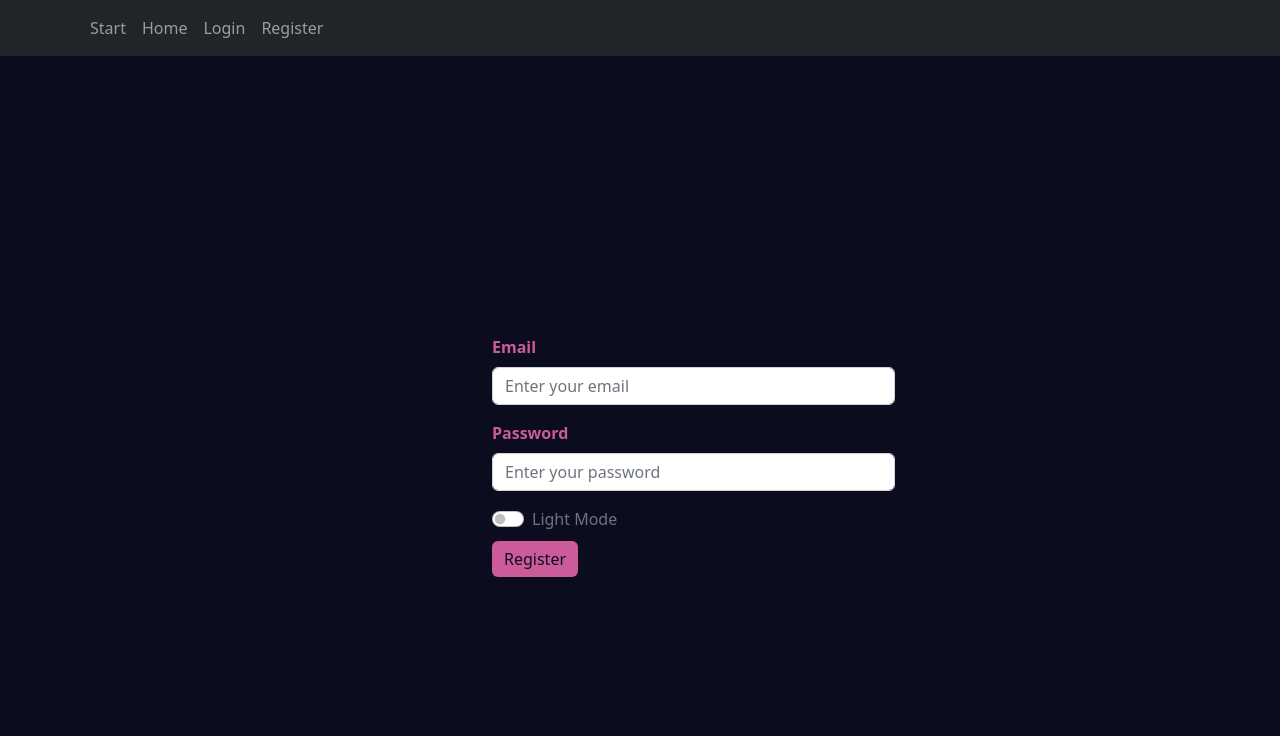
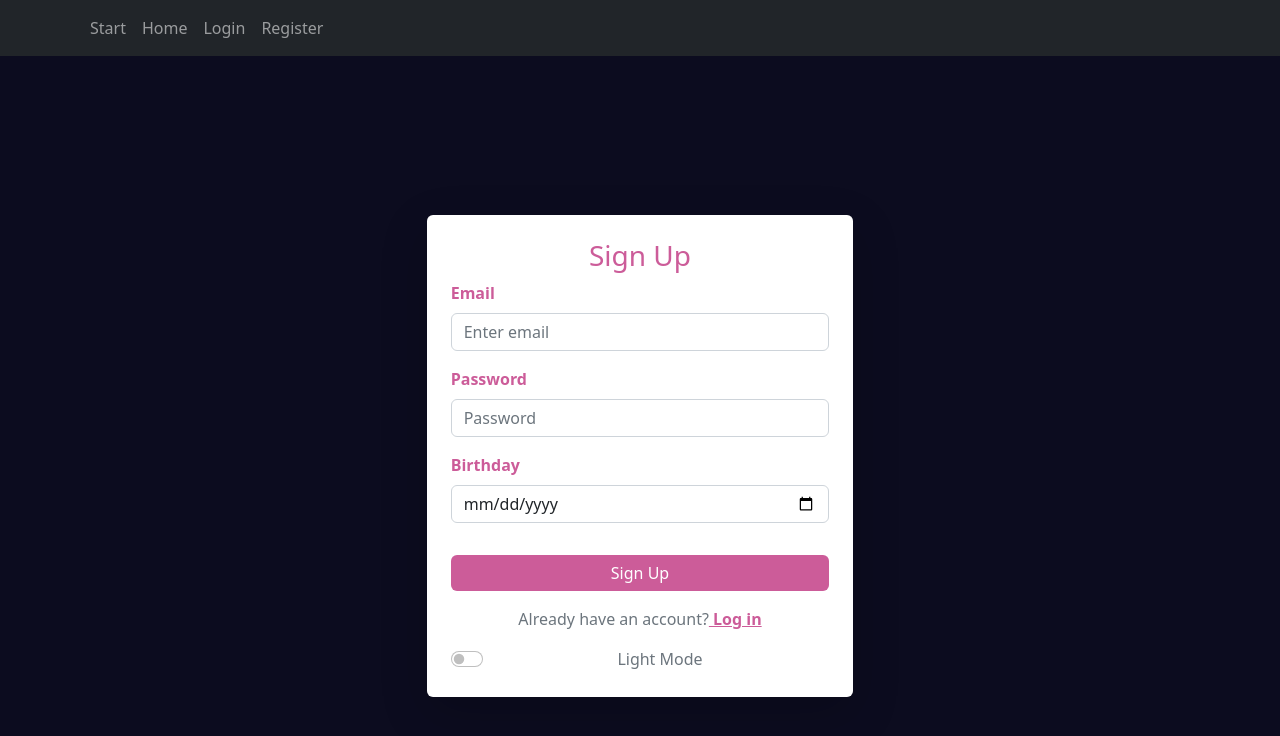
Before and after one commit to lindsey6214/MBTA-Social, a React (Create React App) app in the folder frontend/: page /signup in a window 1280 px wide. Shown: the top 736 px of the page. Built offline with nearby package versions, Linux system fonts and the light colour scheme.

Commit message:
Change login

```diff
--- a/frontend/src/components/pages/loginPage.js
+++ b/frontend/src/components/pages/loginPage.js
@@ -11,7 +11,7 @@ const url = `${process.env.REACT_APP_BACKEND_SERVER_URI}/user/login`;
 
 const Login = () => {
   const [user, setUser] = useState(null);
-  const [data, setData] = useState({ username: "", password: "" });
+  const [data, setData] = useState({ email: "", password: "" }); // Changed username → email
   const [error, setError] = useState("");
   const [lightMode, setLightMode] = useState(false);
   const navigate = useNavigate();
@@ -49,8 +49,8 @@ const Login = () => {
         <h3 className="text-center" style={{ color: PRIMARY_COLOR }}>Login</h3>
         <Form onSubmit={handleSubmit}>
           <Form.Group className="mb-3">
-            <Form.Label style={{ fontWeight: "bold", color: PRIMARY_COLOR }}>Username</Form.Label>
-            <Form.Control type="text" name="username" onChange={handleChange} placeholder="Enter username" required />
+            <Form.Label style={{ fontWeight: "bold", color: PRIMARY_COLOR }}>Email</Form.Label>
+            <Form.Control type="email" name="email" onChange={handleChange} placeholder="Enter email" required />
           </Form.Group>
           <Form.Group className="mb-3">
             <Form.Label style={{ fontWeight: "bold", color: PRIMARY_COLOR }}>Password</Form.Label>
--- a/frontend/src/components/pages/registerPage.js
+++ b/frontend/src/components/pages/registerPage.js
@@ -1,125 +1,66 @@
-import React, { useState, useEffect } from "react";
-import { useNavigate } from "react-router-dom";
+import React, { useState } from "react";
+import { useNavigate, Link } from "react-router-dom";
 import axios from "axios";
 import Button from "react-bootstrap/Button";
 import Form from "react-bootstrap/Form";
 
 const PRIMARY_COLOR = "#cc5c99";
 const SECONDARY_COLOR = "#0c0c1f";
-const url = `${process.env.REACT_APP_BACKEND_SERVER_URI}/user/signup`;
+const url = `${process.env.REACT_APP_BACKEND_SERVER_URI}/user/register`;
 
 const Register = () => {
-  const [data, setData] = useState({ email: "", password: "" });
+  const [data, setData] = useState({ email: "", password: "", birthday: "" });
   const [error, setError] = useState("");
+  const [lightMode, setLightMode] = useState(false);
   const navigate = useNavigate();
-  const [light, setLight] = useState(false);
-  const [bgColor, setBgColor] = useState(SECONDARY_COLOR);
-  const [bgText, setBgText] = useState("Light Mode");
 
-  const handleChange = ({ currentTarget: input }) => {
-    setData({ ...data, [input.name]: input.value });
-  };
-
-  useEffect(() => {
-    setBgColor(light ? "white" : SECONDARY_COLOR);
-    setBgText(light ? "Dark Mode" : "Light Mode");
-  }, [light]);
-
-  const labelStyling = {
-    color: PRIMARY_COLOR,
-    fontWeight: "bold",
-    textDecoration: "none",
-  };
-
-  const backgroundStyling = { background: bgColor };
-
-  const buttonStyling = {
-    background: PRIMARY_COLOR,
-    borderStyle: "none",
-    color: bgColor,
+  const handleChange = ({ target: { name, value } }) => {
+    setData((prevData) => ({ ...prevData, [name]: value }));
   };
 
   const handleSubmit = async (e) => {
     e.preventDefault();
     try {
-      const { data: res } = await axios.post(url, data);
-      window.alert(
-        `Registration successful! Your username is "${res.username}". Please log in.`
-      );
+      await axios.post(url, data);
       navigate("/login");
     } catch (error) {
-      if (
-        error.response &&
-        error.response.status >= 400 &&
-        error.response.status <= 500
-      ) {
+      if (error.response?.status >= 400) {
         setError(error.response.data.message);
       }
     }
   };
 
   return (
-    <section className="vh-100">
-      <div className="container-fluid h-custom vh-100">
-        <div
-          className="row d-flex justify-content-center align-items-center h-100"
-          style={backgroundStyling}
-        >
-          <div className="col-md-8 col-lg-6 col-xl-4 offset-xl-1">
+    <section className="vh-100 d-flex justify-content-center align-items-center" style={{ background: lightMode ? "white" : SECONDARY_COLOR }}>
+      <div className="col-md-6 col-lg-4 p-4 shadow-lg bg-white rounded">
+        <h3 className="text-center" style={{ color: PRIMARY_COLOR }}>Sign Up</h3>
         <Form onSubmit={handleSubmit}>
-              <Form.Group className="mb-3" controlId="formBasicEmail">
-                <Form.Label style={labelStyling}>Email</Form.Label>
-                <Form.Control
-                  type="email"
-                  name="email"
-                  onChange={handleChange}
-                  placeholder="Enter your email"
-                  required
-                />
+          <Form.Group className="mb-3">
+            <Form.Label style={{ fontWeight: "bold", color: PRIMARY_COLOR }}>Email</Form.Label>
+            <Form.Control type="email" name="email" onChange={handleChange} placeholder="Enter email" required />
           </Form.Group>
-
-              <Form.Group className="mb-3" controlId="formBasicPassword">
-                <Form.Label style={labelStyling}>Password</Form.Label>
-                <Form.Control
-                  type="password"
-                  name="password"
-                  placeholder="Enter your password"
-                  onChange={handleChange}
-                  required
-                />
+          <Form.Group className="mb-3">
+            <Form.Label style={{ fontWeight: "bold", color: PRIMARY_COLOR }}>Password</Form.Label>
+            <Form.Control type="password" name="password" onChange={handleChange} placeholder="Password" required />
           </Form.Group>
-
-              <div className="form-check form-switch">
-                <input
-                  className="form-check-input"
-                  type="checkbox"
-                  id="flexSwitchCheckDefault"
-                  onChange={() => setLight(!light)}
-                />
-                <label
-                  className="form-check-label text-muted"
-                  htmlFor="flexSwitchCheckDefault"
-                >
-                  {bgText}
-                </label>
-              </div>
-
-              {error && (
-                <div style={labelStyling} className="pt-3">
-                  {error}
-                </div>
-              )}
-
-              <Button
-                variant="primary"
-                type="submit"
-                style={buttonStyling}
-                className="mt-2"
-              >
-                Register
+          <Form.Group className="mb-3">
+            <Form.Label style={{ fontWeight: "bold", color: PRIMARY_COLOR }}>Birthday</Form.Label>
+            <Form.Control type="date" name="birthday" onChange={handleChange} required />
+          </Form.Group>
+          {error && <div className="text-danger text-center">{error}</div>}
+          <Button type="submit" style={{ background: PRIMARY_COLOR, border: "none", width: "100%" }} className="mt-3">
+            Sign Up
           </Button>
         </Form>
+        <div className="text-center mt-3">
+          <span className="text-muted">Already have an account?</span>
+          <Link to="/login" style={{ color: PRIMARY_COLOR, fontWeight: "bold" }}> Log in</Link>
         </div>
+        <div className="form-check form-switch mt-3 text-center">
+          <input className="form-check-input" type="checkbox" id="themeSwitch" onChange={() => setLightMode(!lightMode)} />
+          <label className="form-check-label text-muted" htmlFor="themeSwitch">
+            {lightMode ? "Dark Mode" : "Light Mode"}
+          </label>
         </div>
       </div>
     </section>
```
Lines whose indentation alone changed are shown as unchanged.
